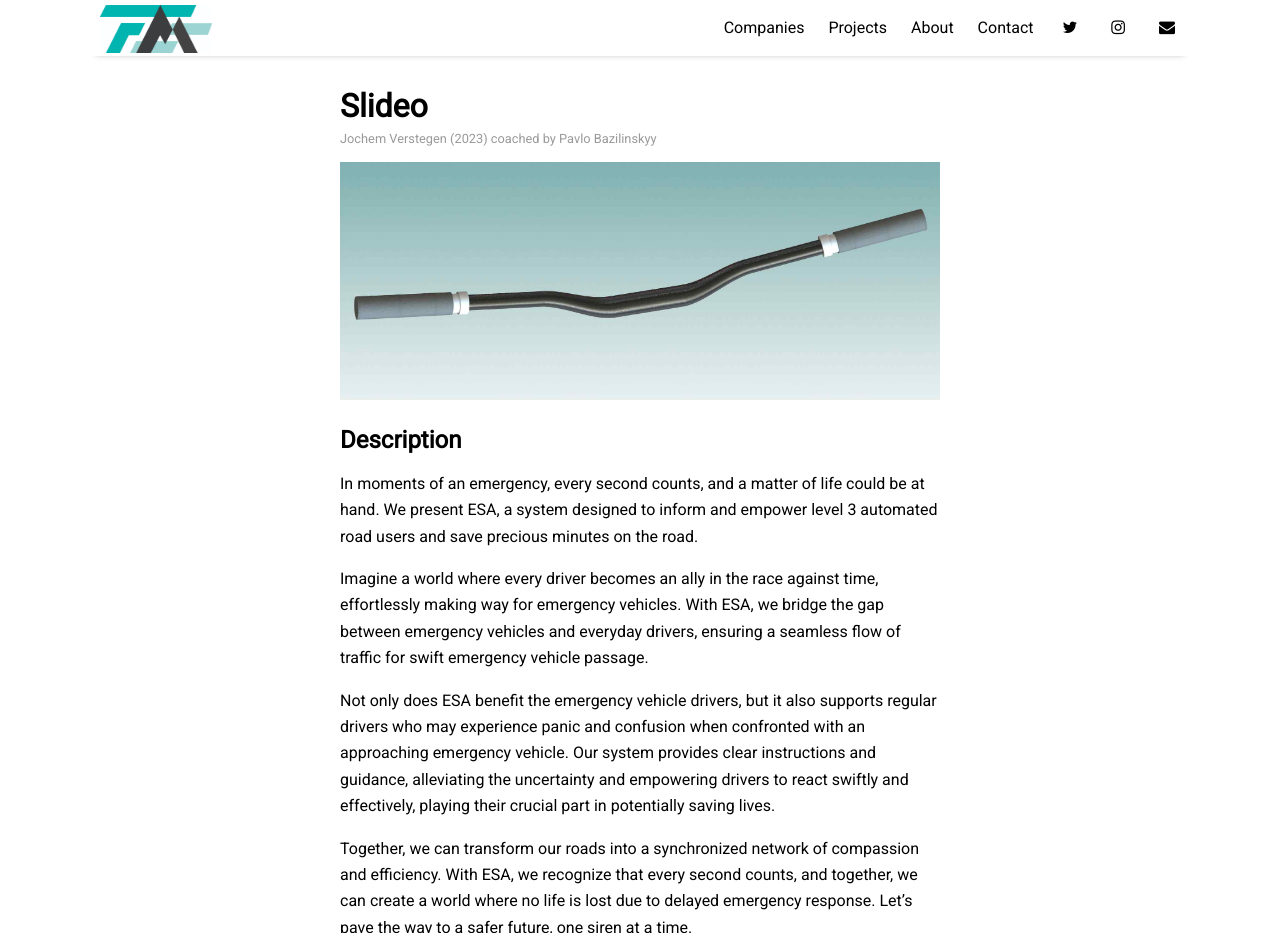
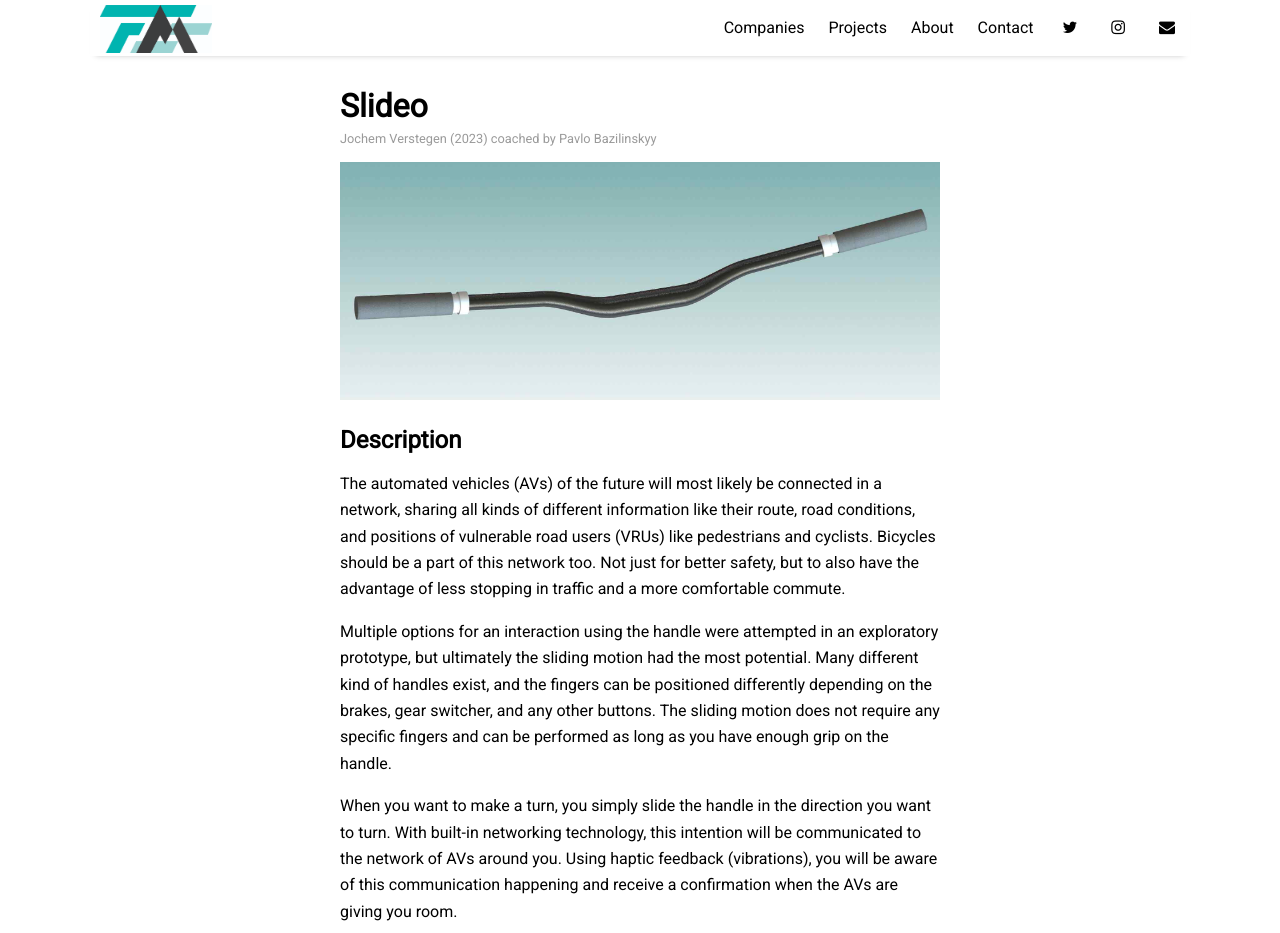
Before and after one commit to bazilinskyy/mobility-squad, a Jekyll site: the page built from _posts/2023-06-01-slideo.md, in a window 1280 px wide and 1400 px high, cut to the strip 0-933 px from the top of the window. Built offline with Jekyll 4.4.1, drawn with Linux system fonts in a browser that asks for light colours; nearby versions of some CDN libraries; comment, search, counter and statistics services are not loaded; some of the changed text lies outside the part shown.

Commit message:
Updated description of Slideo

```diff
--- a/_posts/2023-06-01-slideo.md
+++ b/_posts/2023-06-01-slideo.md
@@ -12,13 +12,13 @@ short: Intuitively communicating your intentions to automated vehicles.
 ---
 
 ## Description
-In moments of an emergency, every second counts, and a matter of life could be at hand. We present ESA, a system designed to inform and empower level 3 automated road users and save precious minutes on the road.
+The automated vehicles (AVs) of the future will most likely be connected in a network, sharing all kinds of different information like their route, road conditions, and positions of vulnerable road users (VRUs) like pedestrians and cyclists. Bicycles should be a part of this network too. Not just for better safety, but to also have the advantage of less stopping in traffic and a more comfortable commute.
 
-Imagine a world where every driver becomes an ally in the race against time, effortlessly making way for emergency vehicles. With ESA, we bridge the gap between emergency vehicles and everyday drivers, ensuring a seamless flow of traffic for swift emergency vehicle passage.
+Multiple options for an interaction using the handle were attempted in an exploratory prototype, but ultimately the sliding motion had the most potential. Many different kind of handles exist, and the fingers can be positioned differently depending on the brakes, gear switcher, and any other buttons. The sliding motion does not require any specific fingers and can be performed as long as you have enough grip on the handle.
 
-Not only does ESA benefit the emergency vehicle drivers, but it also supports regular drivers who may experience panic and confusion when confronted with an approaching emergency vehicle. Our system provides clear instructions and guidance, alleviating the uncertainty and empowering drivers to react swiftly and effectively, playing their crucial part in potentially saving lives.
+When you want to make a turn, you simply slide the handle in the direction you want to turn. With built-in networking technology, this intention will be communicated to the network of AVs around you. Using haptic feedback (vibrations), you will be aware of this communication happening and receive a confirmation when the AVs are giving you room.
 
-Together, we can transform our roads into a synchronized network of compassion and efficiency. With ESA, we recognize that every second counts, and together, we can create a world where no life is lost due to delayed emergency response. Let's pave the way to a safer future, one siren at a time.
+Its value comes from the fact that AVs are able to work together to give you the space you need to cross, without having to come to a full stop. Regular commuters might value this product, because using it they would spend less time waiting in traffic. Therefore, cycling can become both more efficient and more comfortable.
 
 <div class="project-image">
   <img src="/assets/img/2023-slideo-2.jpg">
```
